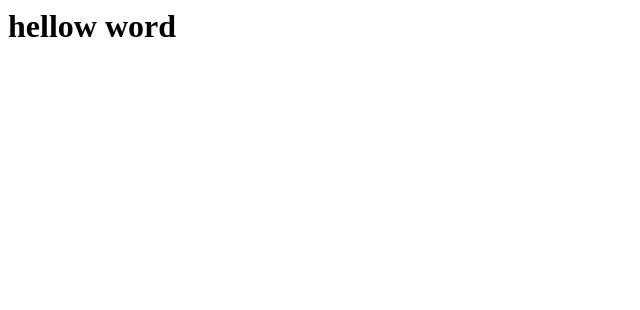
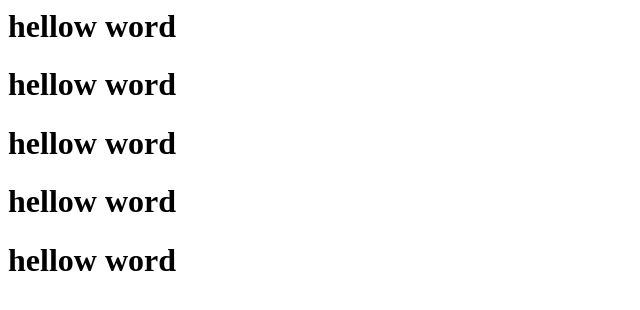
Before and after one commit to branko1999/folder-6, a plain HTML site: page index.html in a window 1280 px wide. Shown: the whole page, without its empty margins (0-640 px from the left). Drawn offline with Linux system fonts and the light colour scheme.

Commit message:
Update index.html

```diff
--- a/index.html
+++ b/index.html
@@ -1 +1,5 @@
 <h1>hellow word</h1>
+<h1>hellow word</h1>
+<h1>hellow word</h1>
+<h1>hellow word</h1>
+<h1>hellow word</h1>
```
